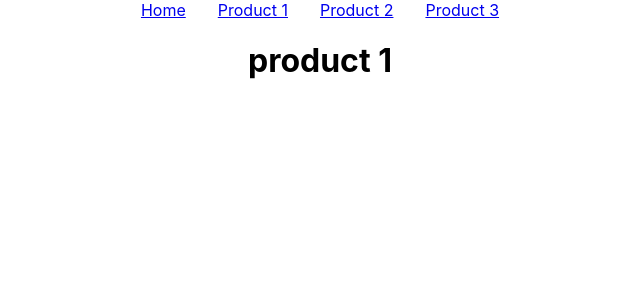
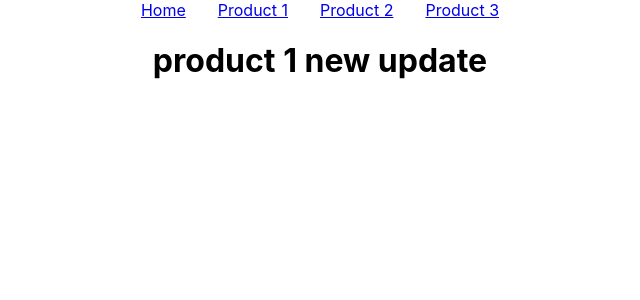
Before and after one commit to danangwahyupurbojati/meta-test, a React (Create React App) app: page /product1 in a window 1280 px wide. Shown: the top 300 px of the page, without its empty margins (320-960 px from the left). Built offline with nearby package versions, Linux system fonts and the light colour scheme.

Commit message:
testing disable index desc

```diff
--- a/src/pages/product1.js
+++ b/src/pages/product1.js
@@ -22,7 +22,7 @@ const Product1 = () => {
                 <meta property="twitter:description" content="Hamburger adalah sejenis makanan berupa roti berbentuk bundar yang diiris dua dan di tengahnya diisi dengan patty yang biasanya diambil dari daging"/>
                 <meta property="twitter:image" content="https://asset.kompas.com/crops/AnzPGqRxpoD-26G__5fPh6ooZSk=/0x28:640x455/750x500/data/photo/2020/12/12/5fd44cf8e94b1.jpg" />
             </Helmet>
-            <h1>product 1</h1>
+            <h1>product 1 new update</h1>
         </div>
     );
 };
```
